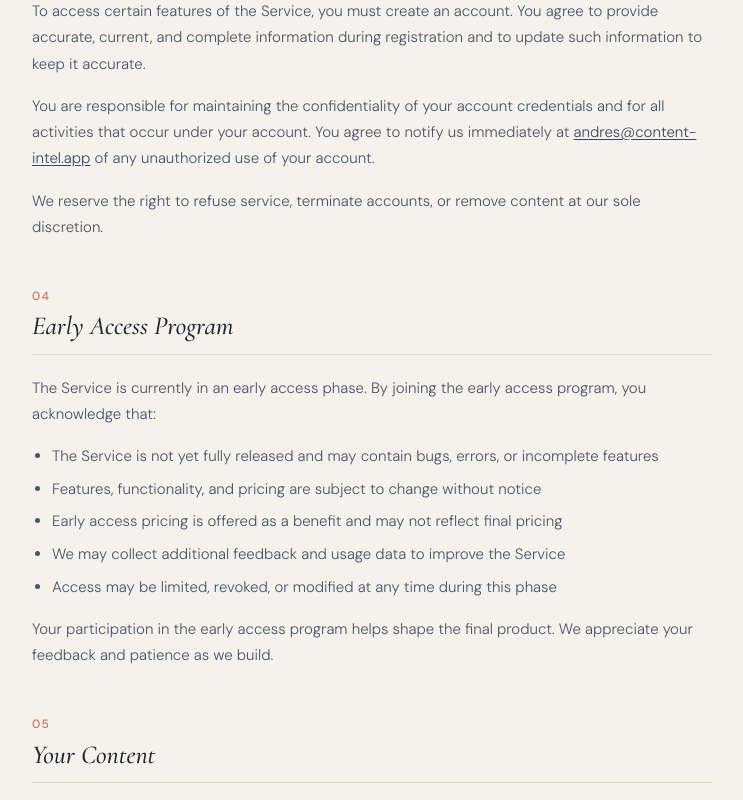
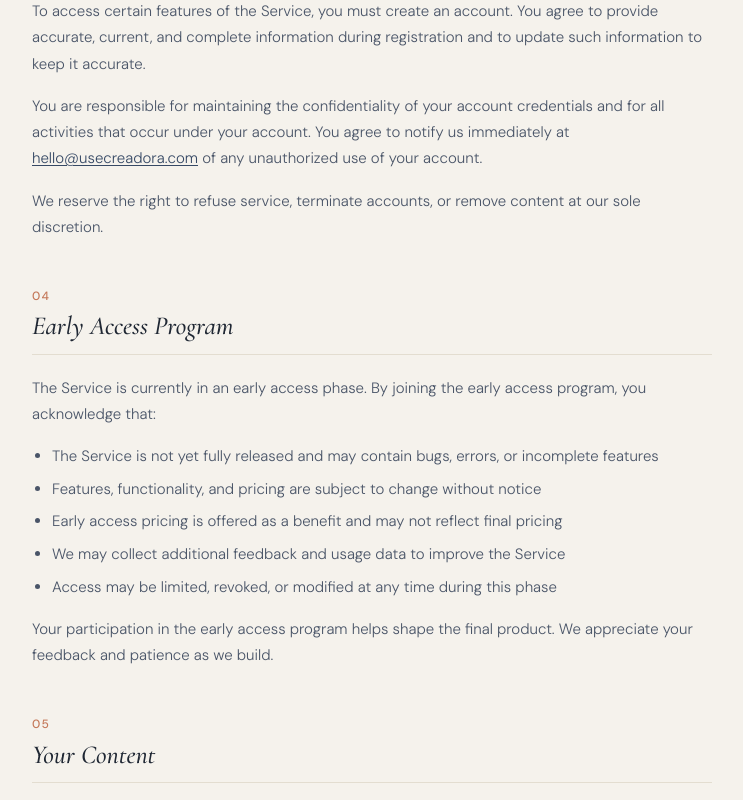
Before and after one commit to ruedalibre/landing-portfolio-content-intelligence-app, a React (Vite) app in the folder landing-portfolio-content-intelligence-app/: page /terms in a window 1280 px wide. Shown: the part 1340-2140 px from the top of the page, without its empty margins (374-1117 px from the left). Built offline with nearby package versions, Linux system fonts and the light colour scheme; no server answers.

Commit message:
fix: migración a usecreadora.com + rename de marca — v1.2.2

```diff
--- a/landing-portfolio-content-intelligence-app/index.html
+++ b/landing-portfolio-content-intelligence-app/index.html
@@ -10,14 +10,14 @@
     <meta property="og:type"        content="website" />
     <meta property="og:title"       content="Creadora" />
     <meta property="og:description" content="Convierte tus ideas en un sistema creativo personal." />
-    <meta property="og:image"       content="https://content-intel.app/og-image.png" />
-    <meta property="og:url"         content="https://content-intel.app" />
+    <meta property="og:image"       content="https://usecreadora.com/og-image.png" />
+    <meta property="og:url"         content="https://usecreadora.com" />
 
     <!-- Twitter/X -->
     <meta name="twitter:card"        content="summary_large_image" />
     <meta name="twitter:title"       content="Creadora" />
     <meta name="twitter:description" content="Convierte tus ideas en un sistema creativo personal." />
-    <meta name="twitter:image"       content="https://content-intel.app/og-image.png" />
+    <meta name="twitter:image"       content="https://usecreadora.com/og-image.png" />
 
     <title>Creadora — Convierte tus ideas en un sistema creativo personal</title>
     <link rel="preconnect" href="https://fonts.googleapis.com" />
--- a/landing-portfolio-content-intelligence-app/package.json
+++ b/landing-portfolio-content-intelligence-app/package.json
@@ -1,7 +1,7 @@
 {
   "name": "landing-portfolio-content-intelligence-app",
   "private": true,
-  "version": "1.2.1",
+  "version": "1.2.2",
   "type": "module",
   "scripts": {
     "dev": "vite",
--- a/landing-portfolio-content-intelligence-app/src/components/sections/Pricing.tsx
+++ b/landing-portfolio-content-intelligence-app/src/components/sections/Pricing.tsx
@@ -44,7 +44,7 @@ const LockIcon = () => (
   </svg>
 );
 
-const APP_URL = "https://app.content-intel.app";
+const APP_URL = "https://app.usecreadora.com";
 
 const Pricing = ({ onRequestAccess }: Props) => {
   const { t } = useTranslation("pricing");
--- a/landing-portfolio-content-intelligence-app/src/pages/Privacy.tsx
+++ b/landing-portfolio-content-intelligence-app/src/pages/Privacy.tsx
@@ -2,8 +2,8 @@ import { useEffect } from "react";
 import { Link } from "react-router-dom";
 import { useTranslation } from "react-i18next";
 
-const CONTACT_EMAIL = "andres@content-intel.app";
-const WEBSITE = "content-intel.app";
+const CONTACT_EMAIL = "hello@usecreadora.com";
+const WEBSITE = "usecreadora.com";
 
 const Privacy = () => {
   const { t } = useTranslation("privacy");
--- a/landing-portfolio-content-intelligence-app/src/pages/Terms.tsx
+++ b/landing-portfolio-content-intelligence-app/src/pages/Terms.tsx
@@ -2,8 +2,8 @@ import { useEffect } from "react";
 import { Link } from "react-router-dom";
 import { useTranslation } from "react-i18next";
 
-const CONTACT_EMAIL = "andres@content-intel.app";
-const WEBSITE = "content-intel.app";
+const CONTACT_EMAIL = "hello@usecreadora.com";
+const WEBSITE = "usecreadora.com";
 
 const Terms = () => {
   const { t } = useTranslation("terms");
```
